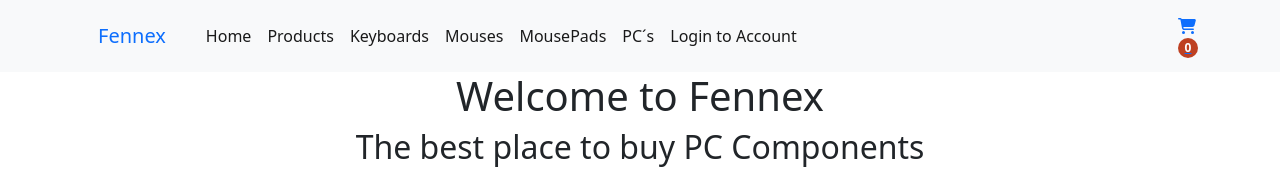
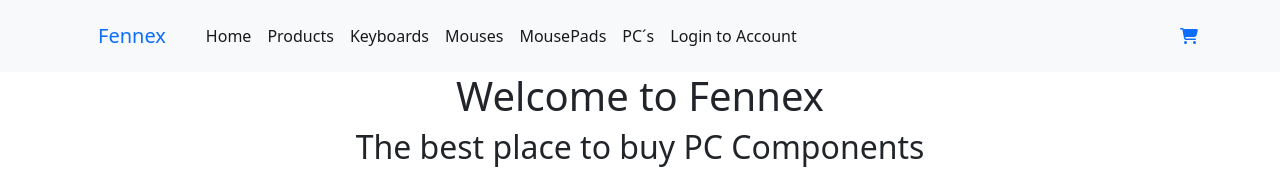
Before and after one commit to LucianoCerullo77/preentrega, a React (Create React App) app: page / in a window 1280 px wide. Shown: the top 169 px of the page. Built offline with nearby package versions, Linux system fonts and the light colour scheme.

Commit message:
se arreglo el quantity en el CartWidget

```diff
--- a/src/components/CartWidget/CartWidget.jsx
+++ b/src/components/CartWidget/CartWidget.jsx
@@ -5,13 +5,13 @@ import { Link } from "react-router-dom";
 
 import { CartContext } from "../../context/CartContext";
 export default function CartWidget() {
-  const { cart } = React.useContext(CartContext);
+  const { cartQuantity } = React.useContext(CartContext);
   return (
     <div className="CartWidget">
       <Link to="/cart">
         <FontAwesomeIcon icon={faCartShopping} />
         <span className="badge">
-          {cart.length}
+          {cartQuantity() || ""}
         </span>
       </Link>
     </div>
```
